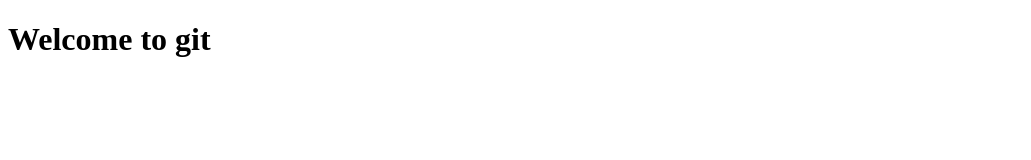
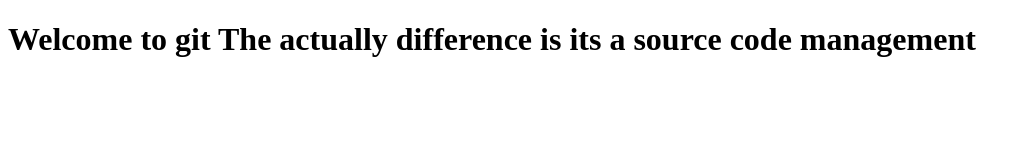
Before and after one commit to padhisagar/Git_Task, a plain HTML site: page index.html in a window 1280 px wide. Shown: the whole page, without its empty margins (0-1031 px from the left). Drawn offline with Linux system fonts and the light colour scheme.

Commit message:
modified index.html

```diff
--- a/index.html
+++ b/index.html
@@ -8,7 +8,7 @@
 </head>
 <body>
     <div>
-        <h1>Welcome to git</h1>
+        <h1>Welcome to git The actually difference is its a source code management</h1>
     </div>
 </body>
 </html>
```
